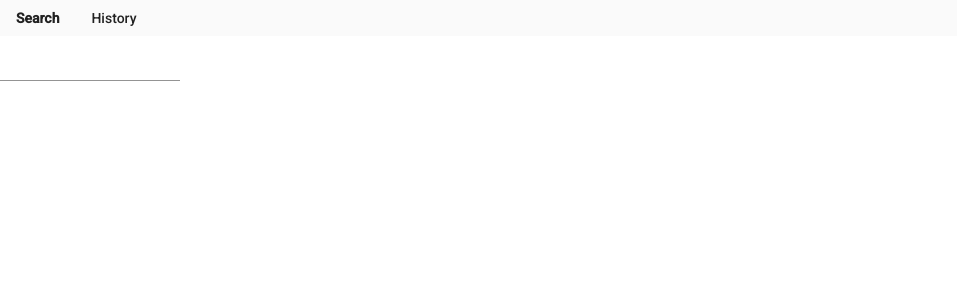
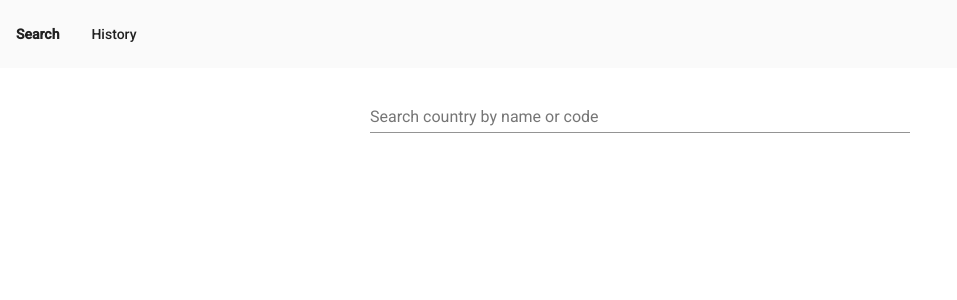
Before and after one commit to Kosmonaft/flare-challenge, an Angular app: page / in a window 1280 px wide. Shown: the top 300 px of the page, without its empty margins (0-957 px from the left). Built offline with nearby package versions, Linux system fonts and the light colour scheme.

Commit message:
Style the search page

```diff
--- a/src/app/Components/header/header.component.html
+++ b/src/app/Components/header/header.component.html
@@ -1,4 +1,4 @@
-<div class="mat-app-background basic-container">
+<div class="mat-app-background basic-container pt-3 pb-3">
     <button mat-button [routerLink]="['/']" routerLinkActive="is-active" [routerLinkActiveOptions]="{exact: true}">Search</button>
     <button mat-button [routerLink]="['/history']" routerLinkActive="is-active">History</button>
 </div>
--- a/src/app/Components/search/search.component.html
+++ b/src/app/Components/search/search.component.html
@@ -1,27 +1,31 @@
+<div class="row justify-content-md-center">
+    <div class="col col-xs-12 col-lg-6">
         <form [formGroup]="searchForm">
             <mat-form-field>
-        <input type="text" matInput formControlName="searchInput" [matAutocomplete]="auto">
+                <input type="text" matInput formControlName="searchInput" [matAutocomplete]="auto" placeholder="Search country by name or code">
             </mat-form-field>
 
             <mat-autocomplete #auto="matAutocomplete" (optionSelected)="onSelection($event)">
-        <mat-option *ngFor="let option of options" [value]="option.name">{{option.name}} <small>(Code: {{option.code}})</small></mat-option>
+                <mat-option *ngFor="let option of options" [value]="option.name">{{option.name}} <small>(Code:
+                        {{option.code}})</small></mat-option>
             </mat-autocomplete>
         </form>
-
-<div *ngIf="selectedCountry">
-    <div>
-        {{selectedCountry.flag}}
-    </div>
-    <div>
-        {{selectedCountry.name}}
-    </div>
-    <div>
-        {{selectedCountry.currencies[0].name}}
-    </div>
-    <div>
-        {{selectedCountry.latlng}}
-    </div>
-    <div>
-        {{selectedCountry.area}}
     </div>
 </div>
+<div *ngIf="selectedCountry" class="row justify-content-md-center">
+    <div class="col col-xs-12 col-lg-6 d-flex justify-content-md-center">
+
+        <div class="card" style="width: 18rem;">
+            <img src="{{selectedCountry.flag}}" class="card-img-top" alt="{{selectedCountry.name}} flag">
+            <div class="card-body">
+                <h5 class="card-title">{{selectedCountry.name}}</h5>
+            </div>
+            <ul class="list-group list-group-flush">
+                <li class="list-group-item">Currency name: <b>{{selectedCountry.currencies[0].name}}</b></li>
+                <li class="list-group-item">Latitude/longitude: <b>{{selectedCountry.latlng}}</b></li>
+                <li class="list-group-item">Land area: <b>{{selectedCountry.area}}</b></li>
+            </ul>
+        </div>
+
+    </div>
+</div>
--- a/src/app/Components/search/search.component.scss
+++ b/src/app/Components/search/search.component.scss
@@ -0,0 +1,4 @@
+.mat-form-field,
+.mat-form-field-wrapper {
+    width: 100%;
+}
--- a/src/app/app.component.html
+++ b/src/app/app.component.html
@@ -1,2 +1,8 @@
 <app-header></app-header>
-<router-outlet></router-outlet>
+<div id="content" class="container">
+    <div class="row">
+        <div class="col">
+            <router-outlet></router-outlet>
+        </div>
+    </div>
+</div>
--- a/src/app/app.component.scss
+++ b/src/app/app.component.scss
@@ -0,0 +1,3 @@
+#content {
+    margin-top: 20px;
+}
```
Lines whose indentation alone changed are shown as unchanged.
